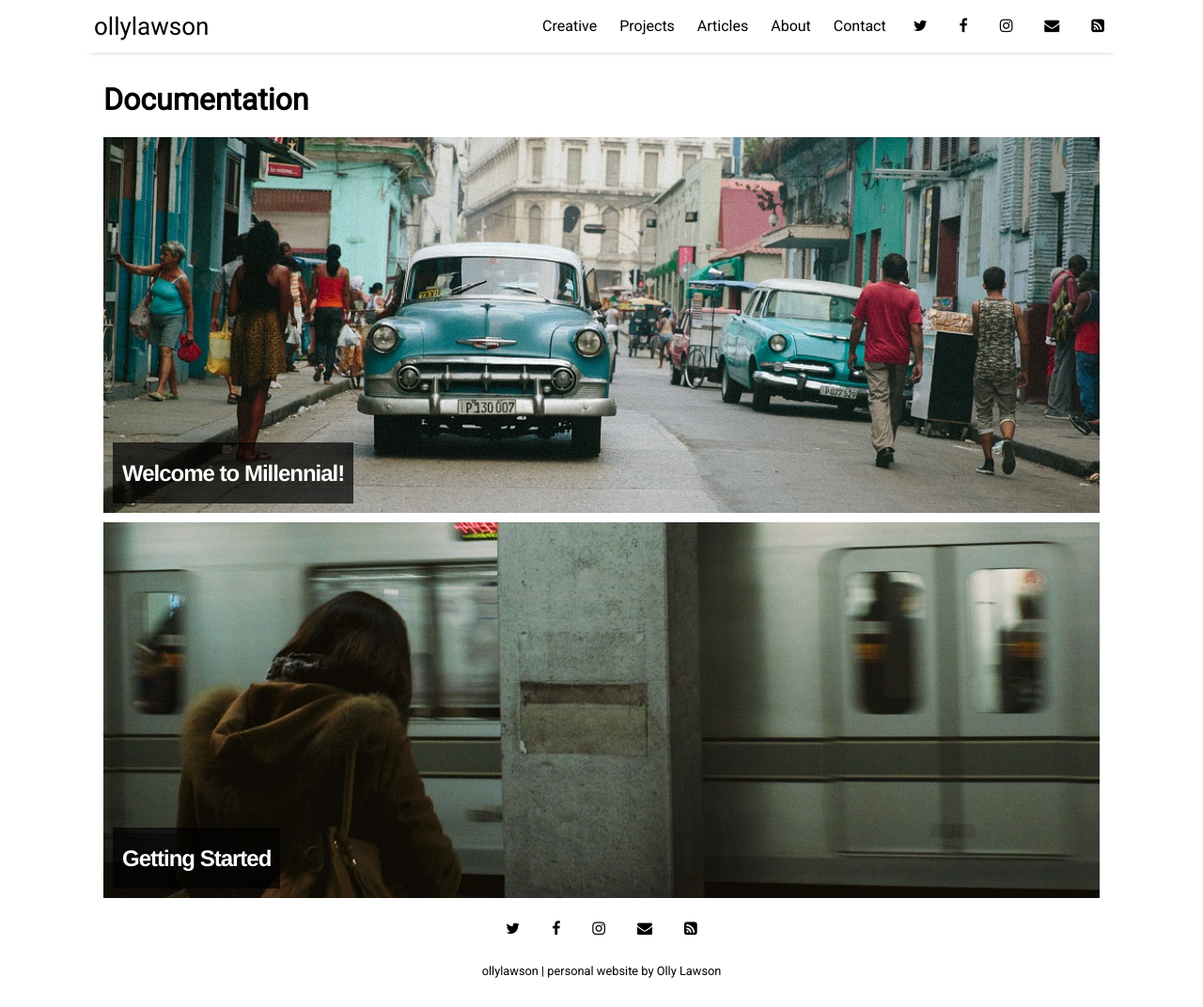
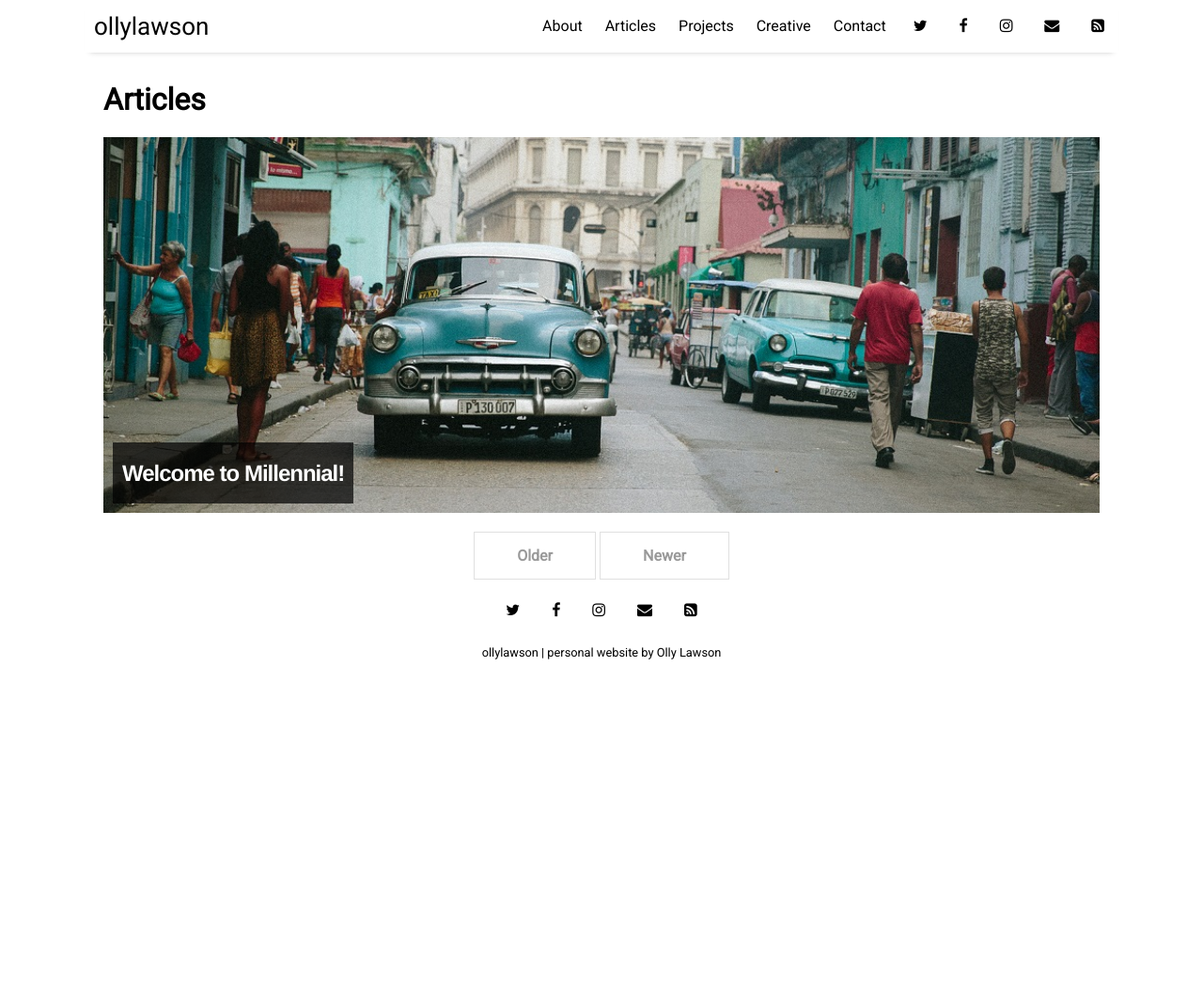
Before and after one commit to ollylawson/ollylawson.github.io, a Jekyll site: the page built from pages/articles.html, in a window 1280 px wide and 1072 px high. Shown: the whole window at 94% size. Built offline with Jekyll 4.4.1, drawn with Linux system fonts in a browser that asks for light colours; nearby versions of some CDN libraries.

Commit message:
restructed pages and homepage layout

```diff
--- a/_data/settings.yml
+++ b/_data/settings.yml
@@ -7,10 +7,10 @@ disqus:
 google-ID: ''
 
 menu:
+- {name: 'About', folder: 'pages', file: 'about.html'}
+- {name: 'Articles', folder: 'pages', file: 'articles.html'}
+- {name: 'Projects', folder: 'pages', file: 'projects.html'}
 - {name: 'Creative', folder: 'pages', file: 'creative.html'}
-- {name: 'Projects', folder: 'pages', file: 'projects.html'}
-- {name: 'Articles', folder: 'pages', file: 'articles.html'}
-- {name: 'About', folder: 'pages', file: 'about.html'}
 - {name: 'Contact', folder: 'pages', file: 'contact.html'}
 
 # Available social icons are powered by Font Awesome, so you can use any icon that they offer
--- a/pages/articles.html
+++ b/pages/articles.html
@@ -1,11 +1,26 @@
 ---
 layout: page
-title: Documentation
+title: Articles
 ---
-{% for post in site.categories.documentation %}
+{% for post in site.categories.article %}
   <a href="{{ site.github.url }}{{ post.url }}">
     <div class="featured-posts" {% if post.image %}style="background-image:url({{ site.github.url }}/assets/img/{{ post.image }})"{% endif %}>
       <h2><span>{{ post.title }}</span></h2>
     </div>
   </a>
 {% endfor %}
+
+<!-- Pagination links -->
+<div class="pagination">
+  {% if paginator.next_page %}
+    <a class="pagination-button pagination-active next" href="{{ site.github.url }}{{ paginator.next_page_path }}">{{ site.data.settings.pagination.previous_page }}</a>
+  {% else %}
+    <span class="pagination-button">{{ site.data.settings.pagination.previous_page }}</span>
+  {% endif %}
+
+  {% if paginator.previous_page %}
+    <a class="pagination-button pagination-active" href="{{ site.baseurl }}{{ paginator.previous_page_path }}">{{ site.data.settings.pagination.next_page }}</a>
+    {% else %}
+      <span class="pagination-button">{{ site.data.settings.pagination.next_page }}</span>
+  {% endif %}
+</div>
```
Also changed, not shown: _posts/2019-09-21-test.md (added, +10 -0 lines), pages/about.md (+1 -1 lines).
